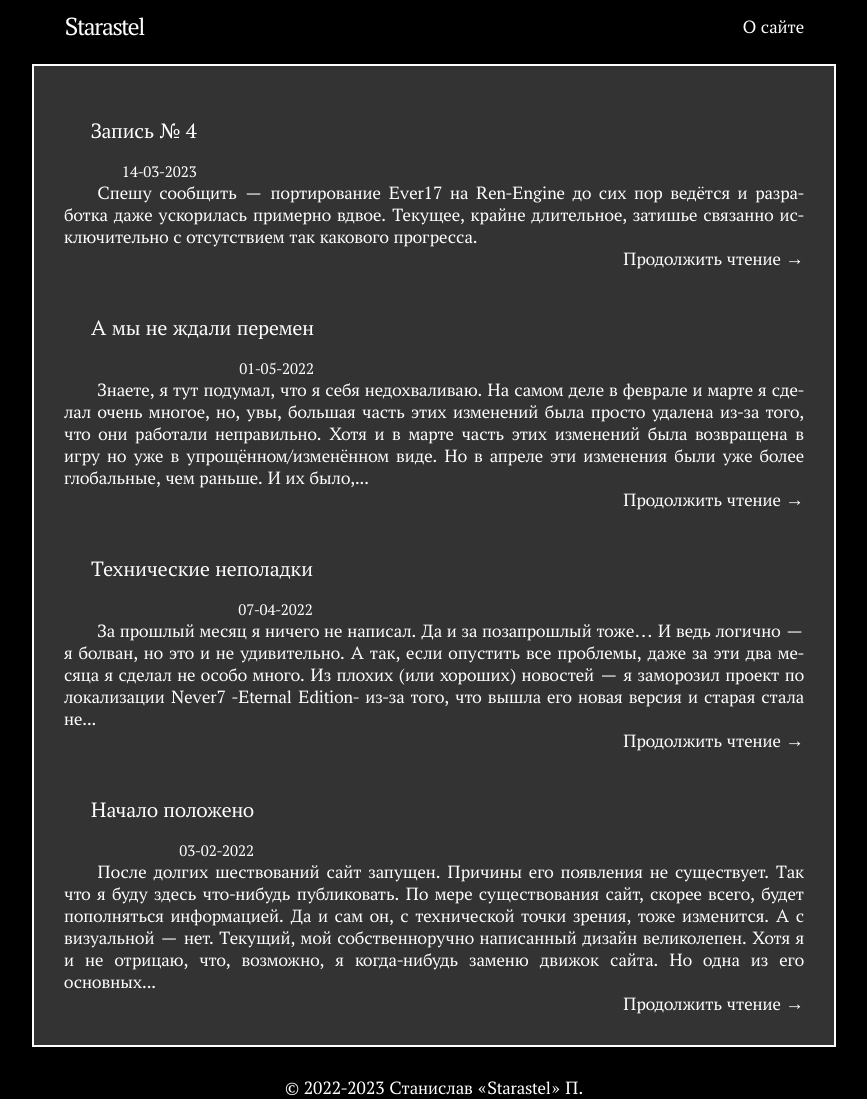
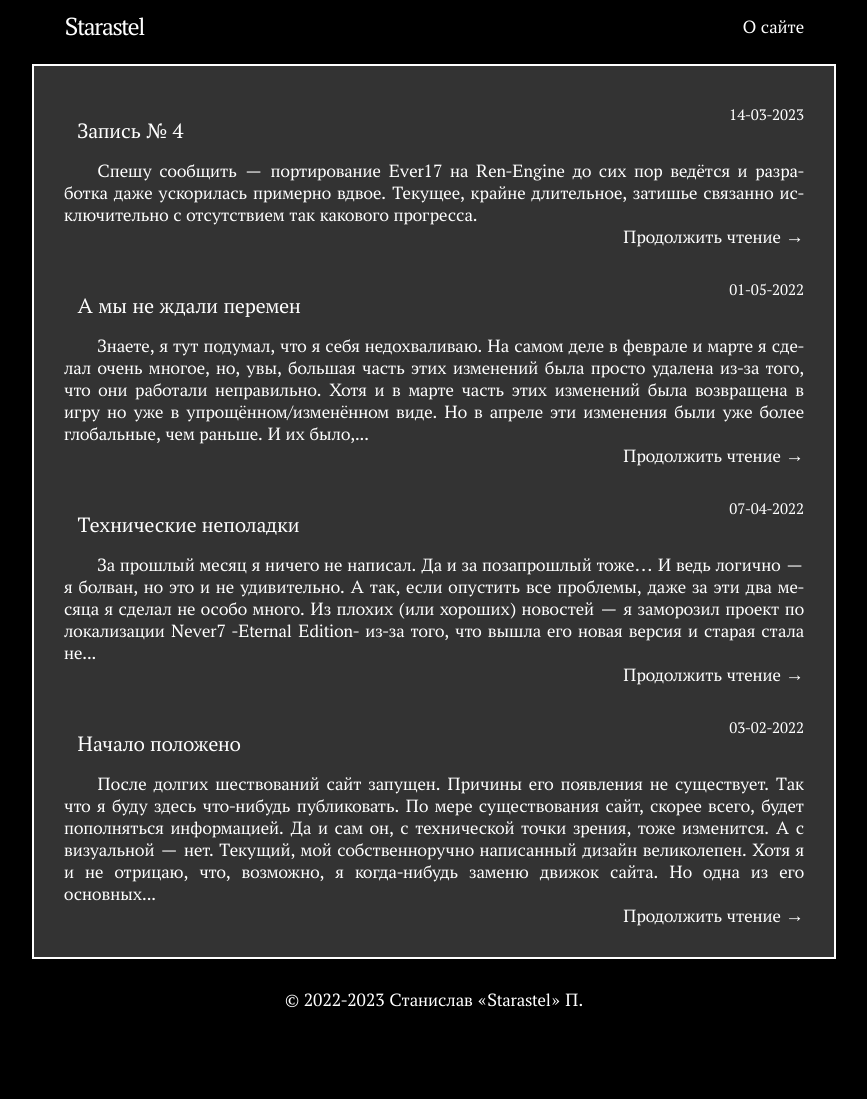
Before and after one commit to Starastel/stStarastel, a Jekyll site: the page built from index.html, in a window 1280 px wide. Shown: the whole page, without its empty margins (206-1073 px from the left). Built offline with Jekyll 4.4.1, drawn with Linux system fonts in a browser that asks for light colours; the list of posts is cut into pages by our own code; after the commit the page ends 1011 px from its top, so only the background shows below that.

Commit message:
Update main.scss

```diff
--- a/assets/main.scss
+++ b/assets/main.scss
@@ -292,22 +292,7 @@ table {
 
 .pst_ttl {
 	justify-content: space-between;
-display: inline-block;
-}
-
-.pst_ttl table {
-	margin-top: -32pt;
-	margin-bottom: -15pt;
-	margin-left: -11pt;
-
-	width: 104%;
-	border: 0px;
-	th {
-		border: 0;
-	}
-	td {
-		border: 0;
-	}
+	display: flex;
 }
 
 /**
```
